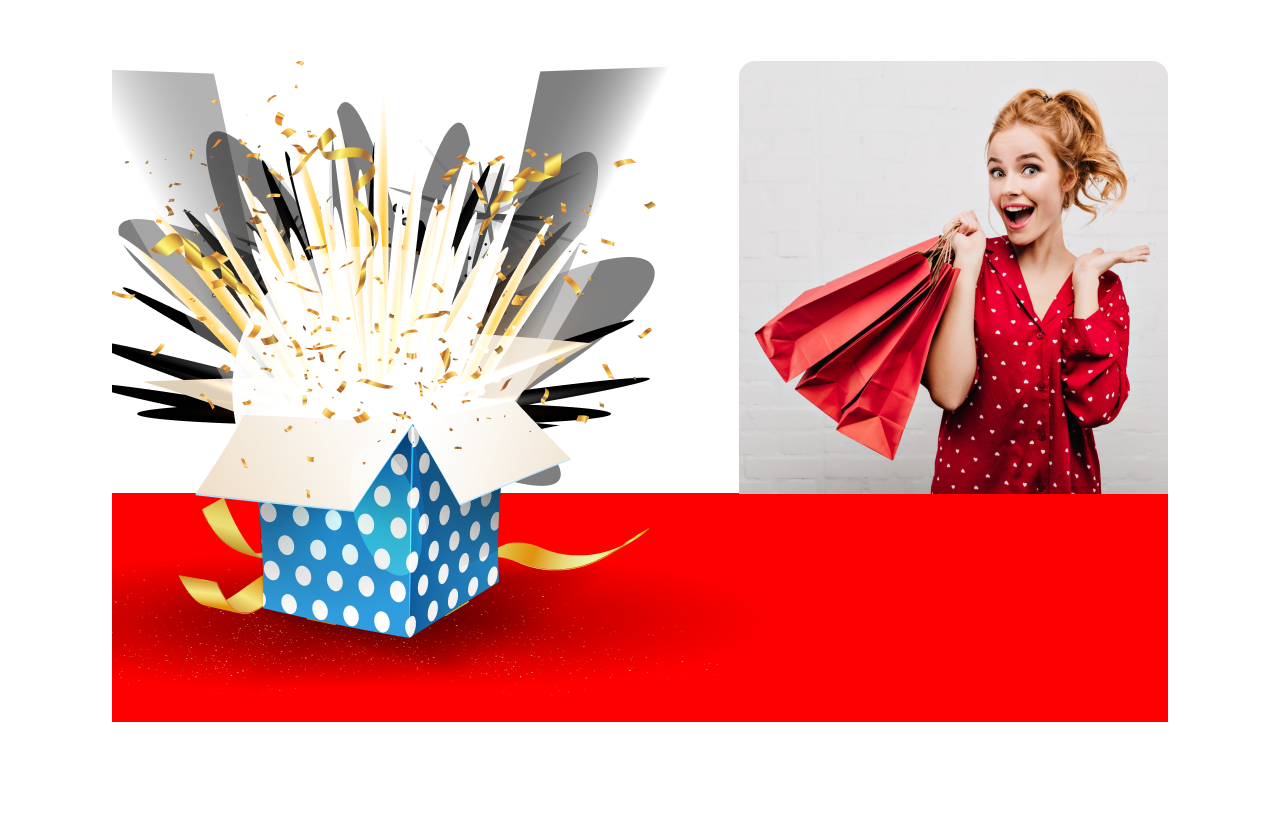
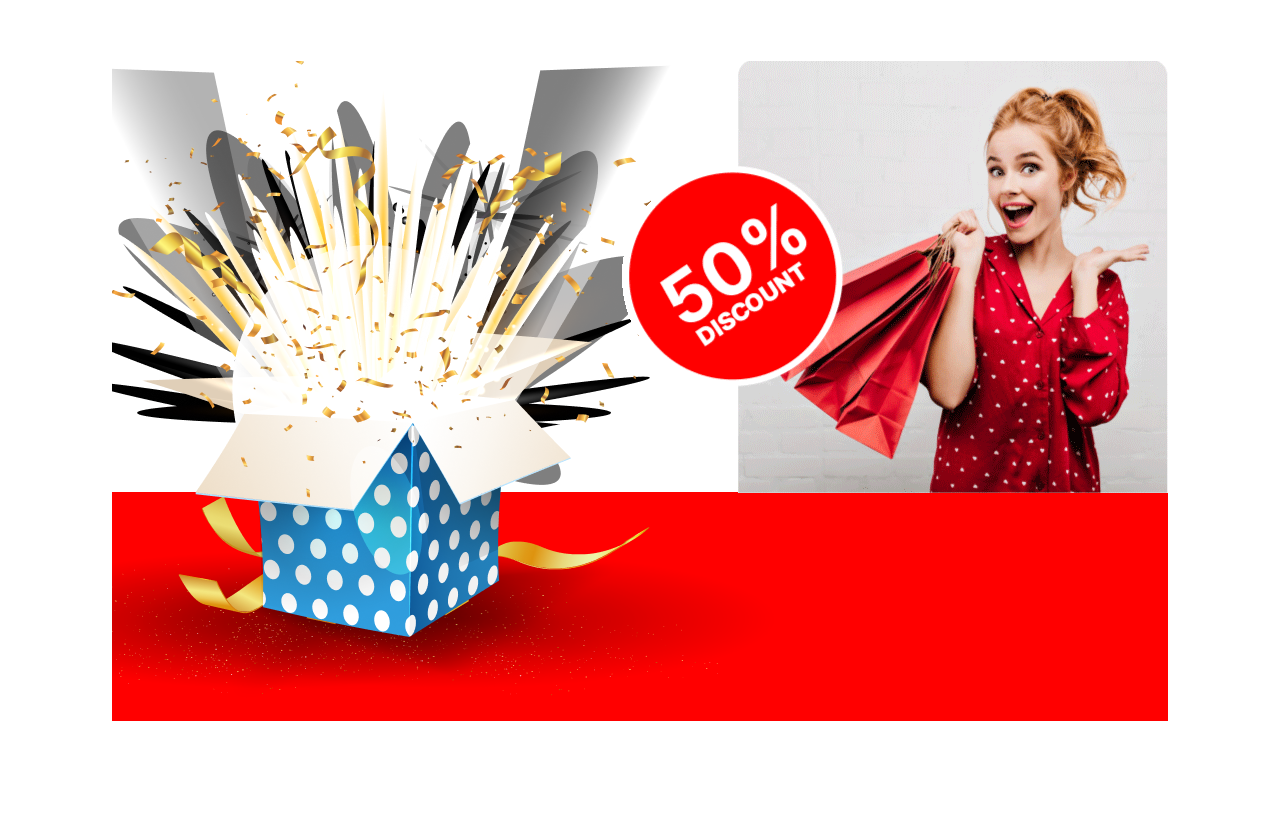
Before and after one commit to salauddin2k3/new-year-new-mission, a plain HTML site: page index.html in a window 1280 px wide. Shown: the part 3939-4778 px from the top of the page. Drawn offline with Linux system fonts and the light colour scheme.

Commit message:
completed now

```diff
--- a/index.html
+++ b/index.html
@@ -93,7 +93,7 @@
 
                     </div>
                     <div class="sales-img-right">
-                        <img src="images/Rectangle 1.png" alt="">
+                        <img src="images/Group 83.png" alt="">
                     </div>
                 </div>
             </div>
--- a/styles/style.css
+++ b/styles/style.css
@@ -368,7 +368,8 @@
     padding-bottom: 225px;
 }
 
-
+.sales .sales-img .sales-img-section-top .sales-img-right {
+}
 
 /* Portfolio Section Style*/
 
```
Also changed, not shown: images/Group 83.png (added).
